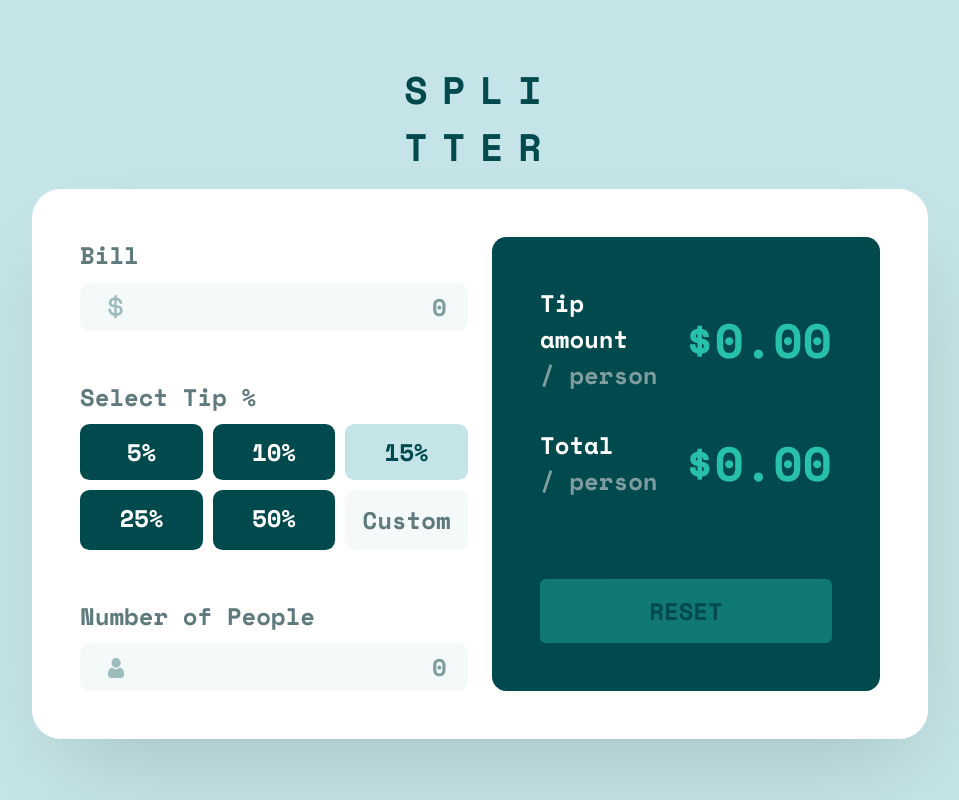
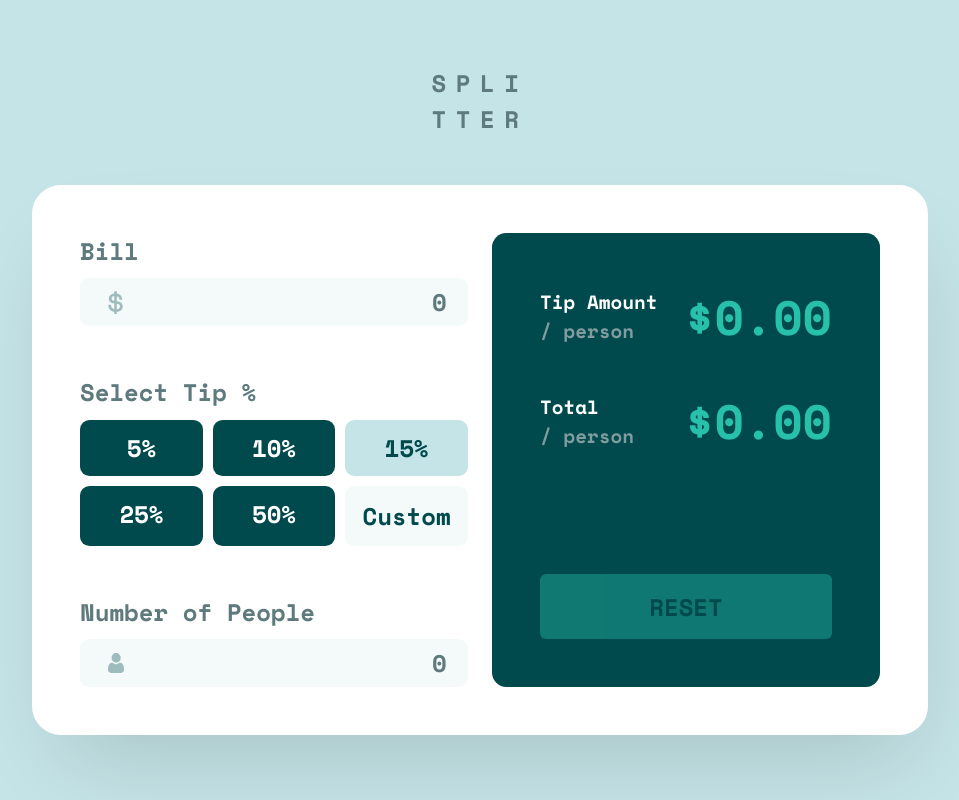
Before and after one commit to Steven-Ang/frontend-mentor-tip-calculator-app, a plain HTML site: page index.html in a window 1280 px wide. Shown: the whole page, without its empty margins (160-1119 px from the left). Drawn offline with nearby package versions, Linux system fonts and the light colour scheme.

Commit message:
Adjust styling

```diff
--- a/index.html
+++ b/index.html
@@ -129,7 +129,7 @@
           <div class="results-labels-container">
             <div class="results-label-contanier">
               <h2 class="result-label">
-                Tip amount <br />
+                Tip Amount <br />
                 <span>/ person</span>
               </h2>
               <p id="tip-amount-per-person" class="result-price">$0.00</p>
--- a/main.css
+++ b/main.css
@@ -47,8 +47,8 @@ input::-webkit-inner-spin-button {
 
 .title {
   text-transform: uppercase;
-  letter-spacing: 0.6rem;
-  color: var(--neutral-1);
+  letter-spacing: 0.4rem;
+  color: var(--neutral-2);
   text-align: center;
   margin: 3rem;
   font-size: 1.6rem;
@@ -105,7 +105,7 @@ input::-webkit-inner-spin-button {
 }
 
 .form-input::placeholder {
-  color: var(--neutral-3);
+  color: var(--neutral-2);
 }
 
 .form-input:is(:focus, :active),
@@ -155,7 +155,6 @@ input::-webkit-inner-spin-button {
 }
 
 .tip-option.custom {
-  display: inline-block;
   background-color: var(--neutral-5);
   width: 100%;
   height: 100%;
@@ -166,7 +165,7 @@ input::-webkit-inner-spin-button {
 }
 
 .tip-option.custom::placeholder {
-  color: var(--neutral-2);
+  color: var(--neutral-1);
   text-align: center;
 }
 
@@ -247,11 +246,12 @@ input::-webkit-inner-spin-button {
   }
 
   .container {
-    gap: 0.6rem;
+    gap: 2rem;
   }
 
   .title {
     margin: 0;
+    font-size: 1rem;
   }
 
   #form {
@@ -259,7 +259,6 @@ input::-webkit-inner-spin-button {
     grid-template-columns: repeat(2, 1fr);
     width: 70%;
     height: fit-content;
-    margin: auto 0;
     padding: 2rem;
     border-radius: 1.2rem;
     max-width: 1000px;
@@ -288,4 +287,8 @@ input::-webkit-inner-spin-button {
   .results-container {
     gap: 0;
   }
+
+  .result-label {
+    font-size: 0.8rem;
+  }
 }
```
